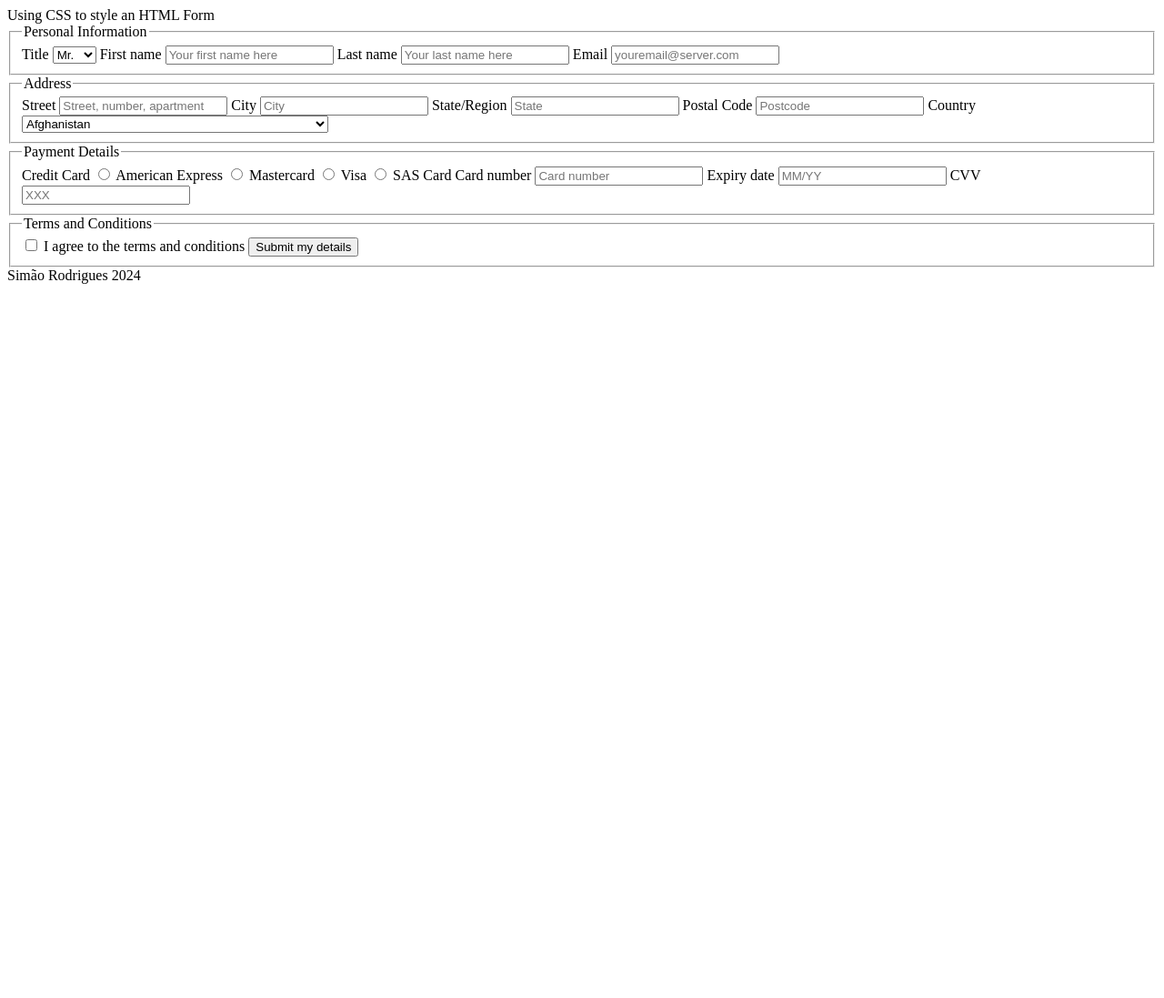
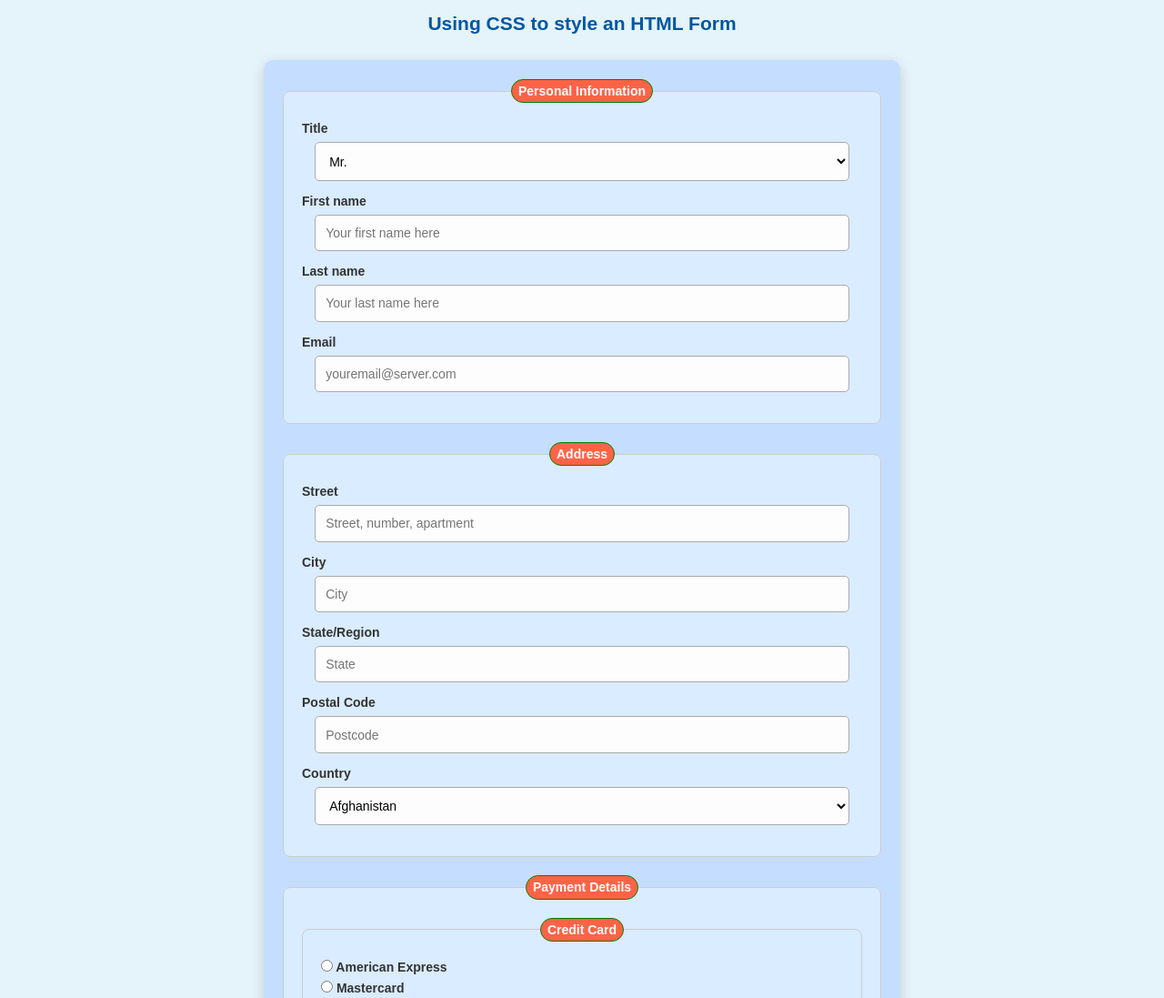
Before and after one commit to SimaoR21/SimaoR21.github.io, a plain HTML site: page index.html in a window 1280 px wide. Shown: the top 1097 px of the page at 91% size. Before the commit the page ends 800 px from the top, so only its background shows below. Drawn offline with Linux system fonts and the light colour scheme.

Commit message:
Part 2 is finished

```diff
--- a/index.html
+++ b/index.html
@@ -5,6 +5,7 @@
     <meta name="viewport" content="width=device-width, initial-scale=1.0">
     <title>Responsive Form</title>
     <script type="text/javascript" src="loadloc.js" defer></script>
+    <link rel="stylesheet" href="style.css">
 </head>
 <body>
 
@@ -45,39 +46,41 @@
         <option value="Afghanistan">Afghanistan</option>
         <option value="USA">USA</option>
         <option value="India">India</option>
-            <!-- Additional options from 'loadloc.js' can be added dynamically -->
       </select>
     </fieldset>
 
     <!-- Payment Details Section -->
     <fieldset>
       <legend>Payment Details</legend>
-      <label>Credit Card</label>
-        <input type="radio" id="amex" name="cardtype" value="American Express">
-        <label for="amex">American Express</label>
-        <input type="radio" id="mastercard" name="cardtype" value="Mastercard">
-        <label for="mastercard">Mastercard</label>
-        <input type="radio" id="visa" name="cardtype" value="Visa">
-        <label for="visa">Visa</label>
-        <input type="radio" id="sascard" name="cardtype" value="SAS Card">
-        <label for="sascard">SAS Card</label>
-        <label for="cardnumber">Card number</label>
-        <input type="text" id="cardnumber" name="cardnumber" placeholder="Card number" required>
-        <label for="expiry">Expiry date</label>
-        <input type="text" id="expiry" name="expiry" placeholder="MM/YY" required>
+      <fieldset>
+          <legend>Credit Card</legend>
+          <label>
+              <input type="radio" name="american" value="americanExpress"> American Express
+          </label>
+          <label>
+              <input type="radio" name="master" value="mastercard"> Mastercard
+          </label>
+          <label>
+              <input type="radio" name="visa" value="visa"> Visa
+          </label>
+          <label>
+              <input type="radio" name="sas" value="sasCard"> SAS Card
+          </label>
+      </fieldset>
+      <label for="card">Card Number</label>
+      <input type="text" id="card" name="card" placeholder="Card Number">
+      <label for="month">Expiry Date</label>
+      <input type="month" id="month" name="month" placeholder="MM/YY">
       <label for="cvv">CVV</label>
-        <input type="password" id="cvv" name="cvv" placeholder="XXX" required>
-    </fieldset>
-
-    <!-- Terms and Conditions -->
+      <input type="text" id="cvv" name="cvv" placeholder="XXX">
       <fieldset>
           <legend>Terms and Conditions</legend>
-      <input type="checkbox" id="terms" name="terms" required>
-      <label for="terms">I agree to the terms and conditions</label>
+          <label>
+              <input type="checkbox" name="terms" value="terms"> I agree to the terms and conditions
+          </label>
           <button type="submit">Submit my details</button>
       </fieldset>
-
-
+  </fieldset>
   </form>
 </div>
 </article>
--- a/style.css
+++ b/style.css
@@ -1,65 +1,137 @@
 /* Basic reset */
+
 * {
     margin: 0;
     padding: 0;
     box-sizing: border-box;
-    font-family: sans-serif;
-    font-size: 12px;
+    font-family: Arial, sans-serif;
+    font-size: 14px;
 }
 
-/* Container styling */
+/* General layout */
+body {
+    background-color: #e5f3fb;
+    padding: 1em;
+}
+
+header {
+    text-align: center;
+    font-size: 1.5em;
+    font-weight: bold;
+    margin-bottom: 1em;
+    color: #0056a3;
+}
+
+/* Form container */
 form {
-    max-width: 600px;
-    margin: 1em auto;
-    padding: 1em;
-    /* ... */
-    box-shadow: 0 0 10px rgba(0, 0, 0, 0.1);
+    max-width: 700px;
+    margin: 2em auto;
+    padding: 1.5em;
+    border-radius: 10px;
+    background-color: #c5deff;
+    box-shadow: 0 4px 15px rgba(0, 0, 0, 0.15);
 }
 
 /* Fieldset styling */
 fieldset {
-    /* ... */
+    background-color: #daecff;
+    border-radius: 8px;
+    padding: 20px;
+    margin-bottom: 20px;
     border: 1px solid #ccc;
     position: relative;
 }
 
-/* Legend styling */
 legend {
-     /* ... */
+    background-color: #ff6347;
+    color: white;
     border: 1px solid green;
+    border-radius: 20px;
+    text-align: center;
+    padding: 0.3em 0.5em;
+    font-weight: bold;
 }
 
-/* Label and input styling */
+/* Label styling */
 label {
     display: block;
-    /* ... */
+    margin-bottom: 0.5em;
+    font-weight: bold;
+    color: #333;
 }
 
+/* Input and select styling */
 input[type="text"],
 input[type="email"],
 input[type="password"],
+input[type="month"],
 textarea,
-select{
-    /* ... */
-    border: 1px solid #ccc;
+select {
+    display: block;
+    width: 100%;
+    padding: 0.8em;
+    margin-bottom: 1em;
+    border: 1px solid #aaa;
+    border-radius: 5px;
+    font-size: 1em;
+    background-color: #fdfdfd;
+    margin-left: 1em;
+    width: calc(100% - 2em);
+    padding-right: 1em;
 }
 
-/* Checkbox styling */
-input[type="checkbox"] {
-    margin-right: 1em;
+input[type="text"]:focus,
+input[type="email"]:focus,
+input[type="password"]:focus,
+textarea:focus,
+select:focus {
+    border-color: #0056a3;
+    outline: none;
 }
 
-/* Button styling */
-button[type="submit"],
-input[type="submit"] {
-    /* ... */
-    background-color: #007BFF;
-
+/* Radio group styling */
+.radio-group {
+    display: flex;
+    gap: 1em;
+    margin-bottom: 1em;
 }
 
-button[type="submit"]:hover,
-input[type="submit"]:hover {
-    background-color: #0056b3;
+.radio-group input[type="radio"] {
+    margin-right: 0.5em;
+    accent-color: #0056a3;
+}
+
+/* Terms styling */
+.terms {
+    margin-top: 1em;
+}
+
+/* Submit button styling */
+button[type="submit"] {
+    display: block;
+    width: 100%;
+    padding: 1em;
+    font-size: 1.1em;
+    font-weight: bold;
+    color: white;
+    background-color: #007bff;
+    border: none;
+    border-radius: 5px;
+    cursor: pointer;
+    margin-top: 1em;
+    transition: background-color 0.3s ease;
+}
+
+button[type="submit"]:hover {
+    background-color: #003d73;
+}
+
+/* Footer styling */
+footer {
+    text-align: center;
+    margin-top: 2em;
+    color: #555;
+    font-size: 0.9em;
 }
 
 /* Responsive adjustments */
@@ -68,8 +140,7 @@ input[type="submit"]:hover {
         padding: 1em;
     }
 
-    button[type="submit"],
-    input[type="submit"] {
-        font-size: 1.2em;
+    button[type="submit"] {
+        font-size: 1em;
     }
 }
```
Lines whose indentation alone changed are shown as unchanged.
